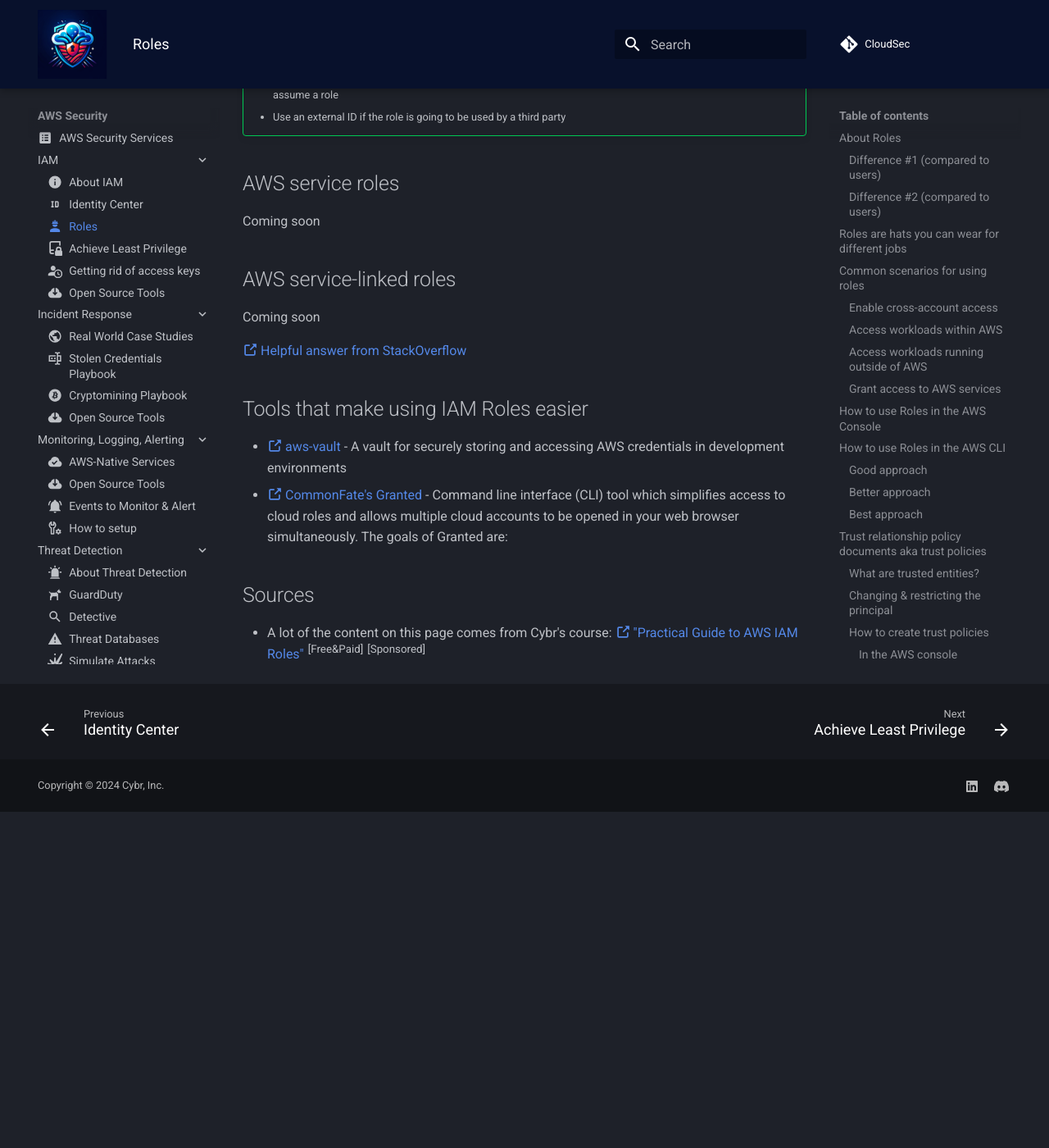
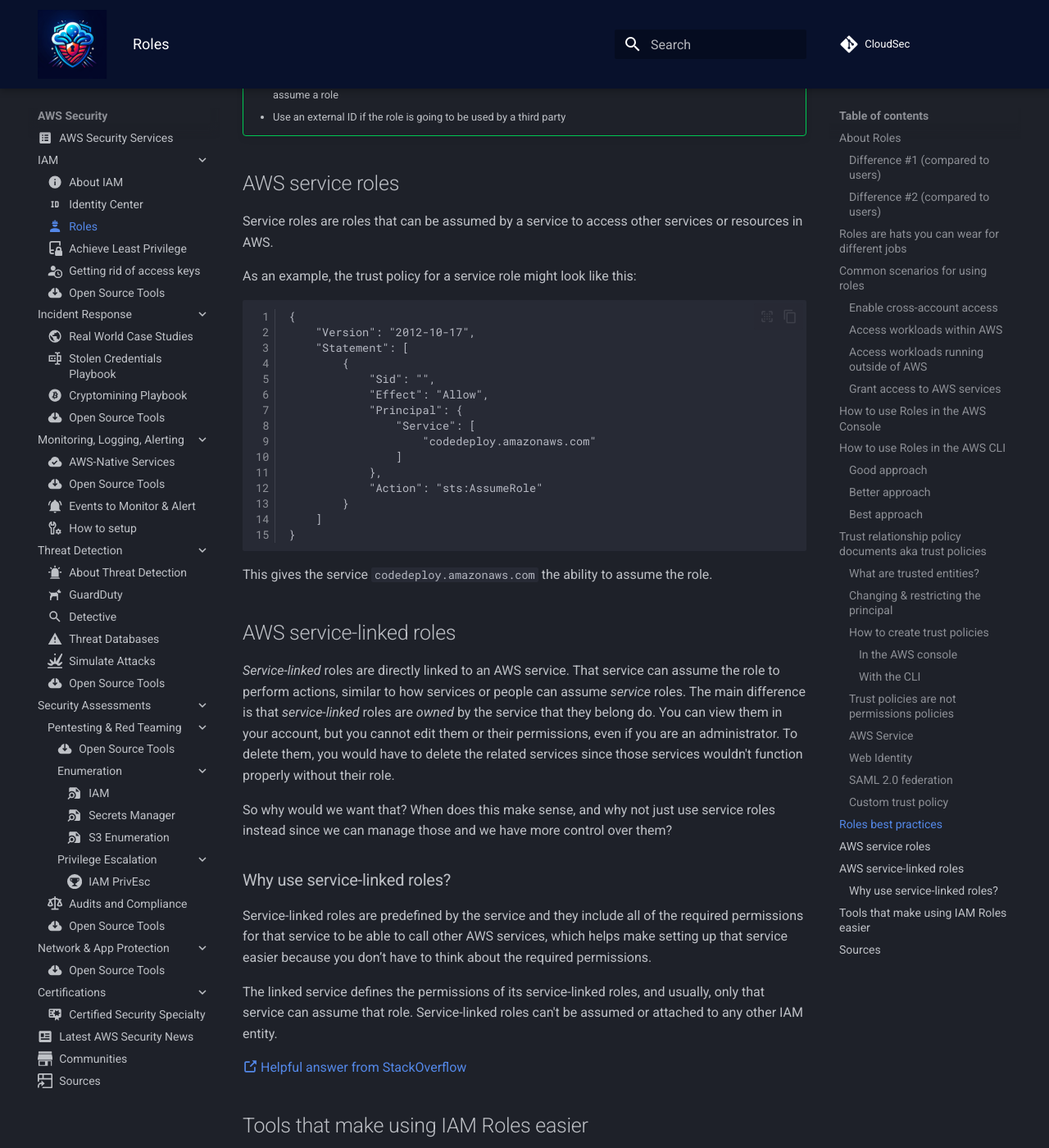
Before and after one commit to Cybr-Inc/CloudSec, an MkDocs documentation site: the page built from docs/aws/iam/roles.md, in a window 1280 px wide and 1400 px high, scrolled down 9744 px. Shown: the whole window at 82% size. Built offline with MkDocs 1.6.1 and Material for MkDocs 9.7.7, drawn with Linux system fonts in a browser that asks for light colours; comment, search, counter and statistics services are not loaded; before the commit the page ends 10734 px from its top, so only the background shows below that.

Commit message:
added content for IAM Roles

````diff
--- a/docs/aws/iam/roles.md
+++ b/docs/aws/iam/roles.md
@@ -329,12 +329,42 @@ Also, if you were creating a role via the AWS CLI, API, or using Infrastructure
 
 ## AWS service roles
 
-Coming soon
+Service roles are roles that can be assumed by a service to access other services or resources in AWS.
+
+As an example, the trust policy for a service role might look like this:
+
+```
+{
+    "Version": "2012-10-17",
+    "Statement": [
+        {
+            "Sid": "",
+            "Effect": "Allow",
+            "Principal": {
+                "Service": [
+                    "codedeploy.amazonaws.com"
+                ]
+            },
+            "Action": "sts:AssumeRole"
+        }
+    ]
+}
+```
+
+This gives the service `codedeploy.amazonaws.com` the ability to assume the role.
 
 
 ## AWS service-linked roles
 
-Coming soon
+_Service-linked_ roles are directly linked to an AWS service. That service can assume the role to perform actions, similar to how services or people can assume _service_ roles. The main difference is that _service-linked_ roles are *owned* by the service that they belong do. You can view them in your account, but you cannot edit them or their permissions, even if you are an administrator. To delete them, you would have to delete the related services since those services wouldn't function properly without their role.
+
+So why would we want that? When does this make sense, and why not just use service roles instead since we can manage those and we have more control over them?
+
+### Why use service-linked roles?
+
+Service-linked roles are predefined by the service and they include all of the required permissions for that service to be able to call other AWS services, which helps make setting up that service easier because you don’t have to think about the required permissions.
+
+The linked service defines the permissions of its service-linked roles, and usually, only that service can assume that role. Service-linked roles can't be assumed or attached to any other IAM entity.
 
 [ :octicons-link-external-16: Helpful answer from StackOverflow](https://stackoverflow.com/questions/65970798/aws-service-role-vs-service-link-role)
 
````
